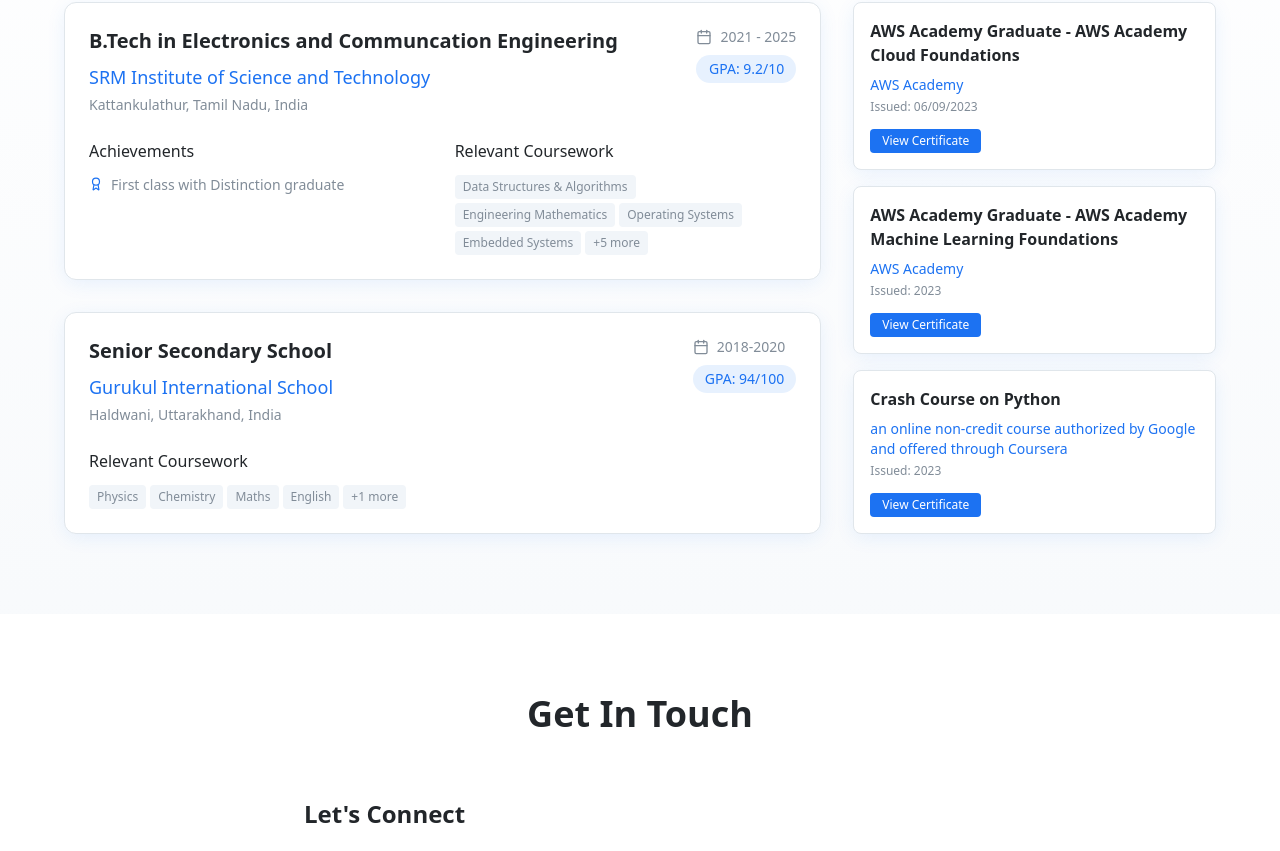
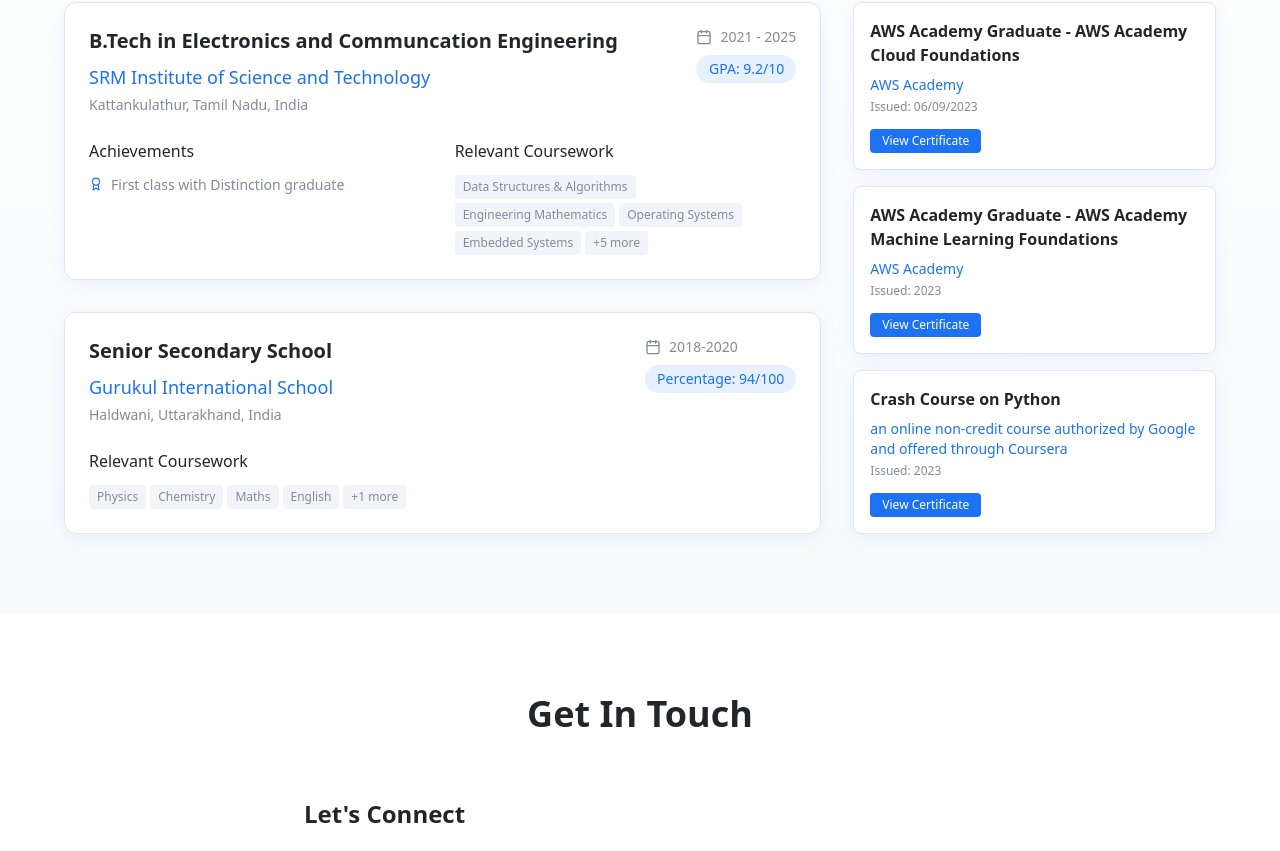
Before and after one commit to KIMARIYOGESH/port-weave-pro, a React (Vite) app: page / in a window 1280 px wide. Shown: the part 4417-5268 px from the top of the page. Built offline with nearby package versions, Linux system fonts and the light colour scheme.

Commit message:
Change GPA to Percentage
Update the "Senior Secondary School" entry in the education section to display "Percentage" instead of "GPA".

```diff
--- a/src/components/Portfolio/EducationSection.tsx
+++ b/src/components/Portfolio/EducationSection.tsx
@@ -98,7 +98,7 @@ const EducationSection = () => {
                           <span className="text-sm">{edu.period}</span>
                         </div>
                         <div className="bg-primary/10 text-primary px-3 py-1 rounded-full text-sm font-medium">
-                          GPA: {edu.gpa}
+                          {edu.degree.includes("Senior Secondary") ? "Percentage" : "GPA"}: {edu.gpa}
                         </div>
                       </div>
                     </div>
```
